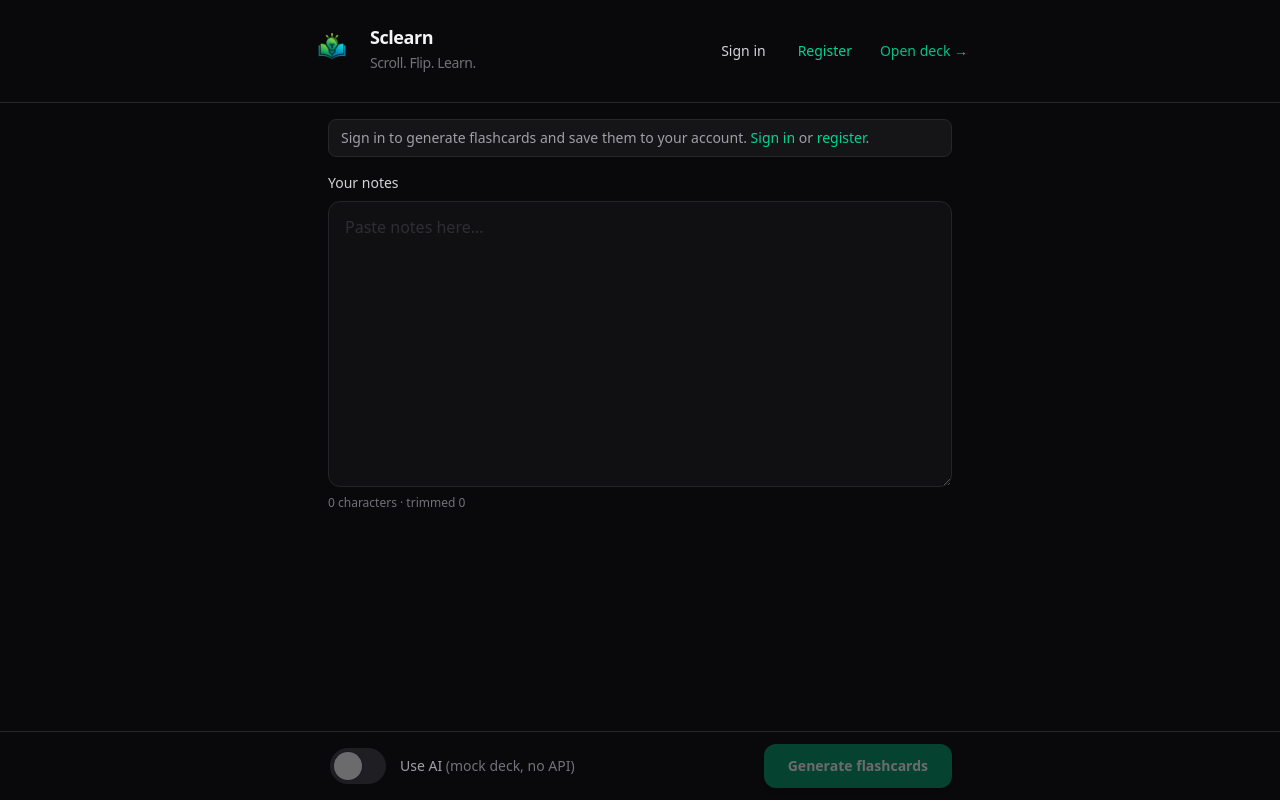
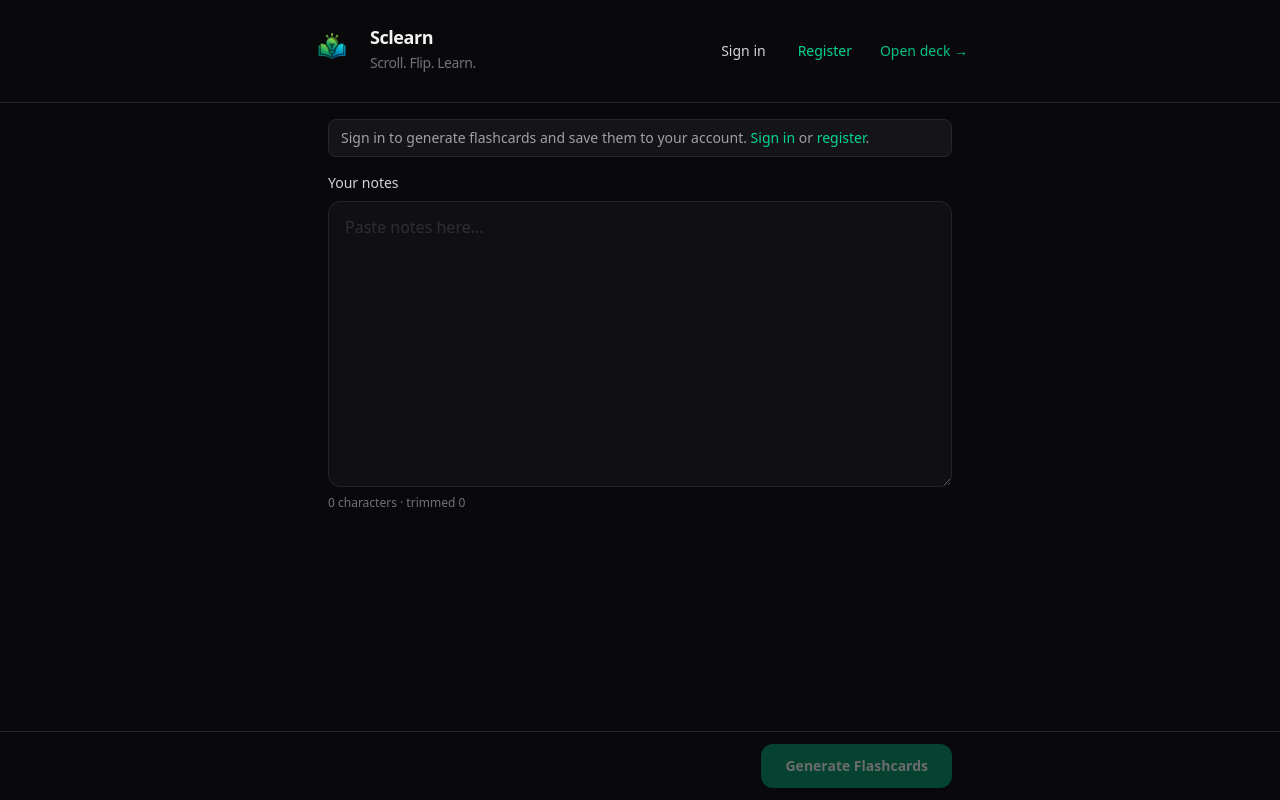
Before and after one commit to JuanPablo-29/sclearn, a React (Vite) app: page /app in a window 1280 px wide. Built offline with nearby package versions, Linux system fonts and the light colour scheme; no server answers.

Commit message:
Removed AI toggle

```diff
--- a/src/pages/Home.tsx
+++ b/src/pages/Home.tsx
@@ -4,14 +4,12 @@ import { useAuth } from "@/context/AuthContext";
 import { trackEvent } from "@/lib/analytics";
 import { replaceUserFlashcards } from "@/lib/flashcardsDb";
 import { generateFlashcardsFromNotes } from "@/lib/generateFlashcardsApi";
-import { generateMockFlashcards } from "@/lib/mockFlashcards";
 import { supabase } from "@/lib/supabase";
 
 export default function Home() {
   const navigate = useNavigate();
   const { user, loading: authLoading, signOut } = useAuth();
   const [notes, setNotes] = useState("");
-  const [useAi, setUseAi] = useState(false);
   const [loading, setLoading] = useState(false);
   const [error, setError] = useState<string | null>(null);
 
@@ -22,27 +20,17 @@ export default function Home() {
     setError(null);
     setLoading(true);
     try {
-      let cards;
-      if (!useAi) {
-        cards = generateMockFlashcards(trimmed);
-        if (cards.length === 0) {
-          setError("Could not build flashcards from that input.");
-          return;
-        }
-      } else {
-        cards = await generateFlashcardsFromNotes(trimmed);
-        if (cards.length === 0) {
-          throw new Error("No flashcards returned");
-        }
+      const cards = await generateFlashcardsFromNotes(trimmed);
+      if (cards.length === 0) {
+        throw new Error("No flashcards returned");
       }
       await replaceUserFlashcards(supabase, user.id, cards);
-      trackEvent("flashcards_generated", {
-        mode: useAi ? "ai" : "mock",
-        card_count: cards.length,
-      });
+      trackEvent("flashcards_generated", { card_count: cards.length });
       navigate("/learn");
     } catch (e) {
-      setError(e instanceof Error ? e.message : "Something went wrong");
+      setError(
+        e instanceof Error ? e.message : "Failed to generate flashcards"
+      );
     } finally {
       setLoading(false);
     }
@@ -166,37 +154,7 @@ export default function Home() {
 
       <footer className="mt-auto w-full shrink-0 border-t border-zinc-800 bg-zinc-950">
         <div className="mx-auto w-full max-w-2xl px-4 py-3 pb-safe sm:px-6">
-          <div className="flex flex-col gap-3 sm:flex-row sm:items-center sm:justify-between sm:gap-4">
-            <div className="flex items-center gap-3">
-              <button
-                type="button"
-                role="switch"
-                aria-checked={useAi}
-                aria-label={useAi ? "AI on" : "AI off"}
-                disabled={!user || authLoading}
-                onClick={() => setUseAi((v) => !v)}
-                className="flex min-h-[44px] min-w-[44px] shrink-0 touch-manipulation items-center justify-center rounded-lg px-0.5 focus:outline-none focus-visible:ring-2 focus-visible:ring-emerald-500/60 disabled:opacity-40"
-              >
-                <span
-                  className={`relative inline-flex h-9 w-14 shrink-0 items-center rounded-full ${
-                    useAi ? "bg-emerald-600" : "bg-zinc-700"
-                  }`}
-                >
-                  <span
-                    className={`absolute top-1 size-7 rounded-full bg-white shadow ${
-                      useAi ? "right-1 left-auto" : "left-1 right-auto"
-                    }`}
-                  />
-                </span>
-              </button>
-              <span className="text-sm text-zinc-400">
-                Use AI{" "}
-                <span className="text-zinc-500">
-                  ({useAi ? "OpenAI (server)" : "mock deck, no API"})
-                </span>
-              </span>
-            </div>
-
+          <div className="flex flex-col gap-3 sm:flex-row sm:items-center sm:justify-end sm:gap-4">
             <button
               type="button"
               disabled={!canGenerate}
@@ -212,7 +170,7 @@ export default function Home() {
                   Generating…
                 </>
               ) : (
-                "Generate flashcards"
+                "Generate Flashcards"
               )}
             </button>
           </div>
```
